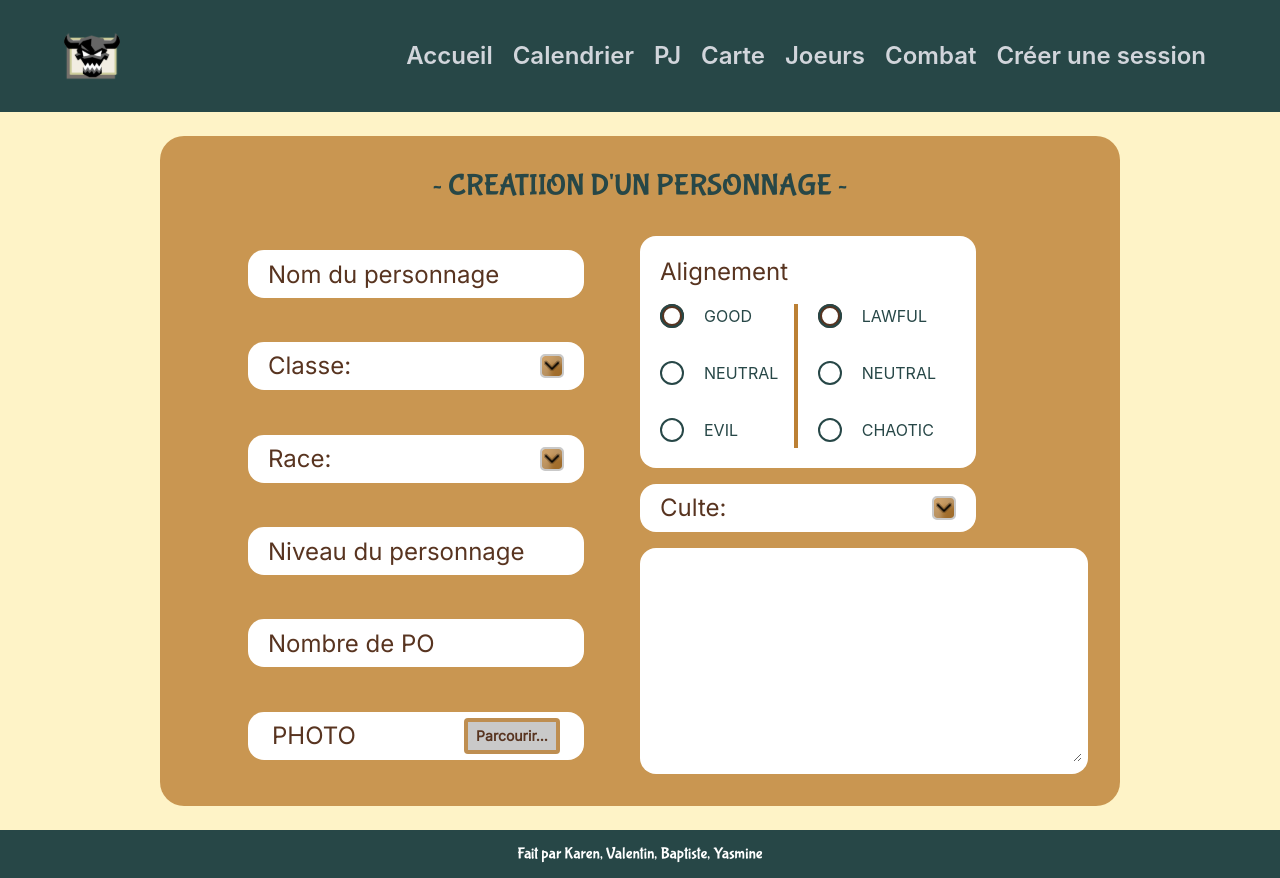
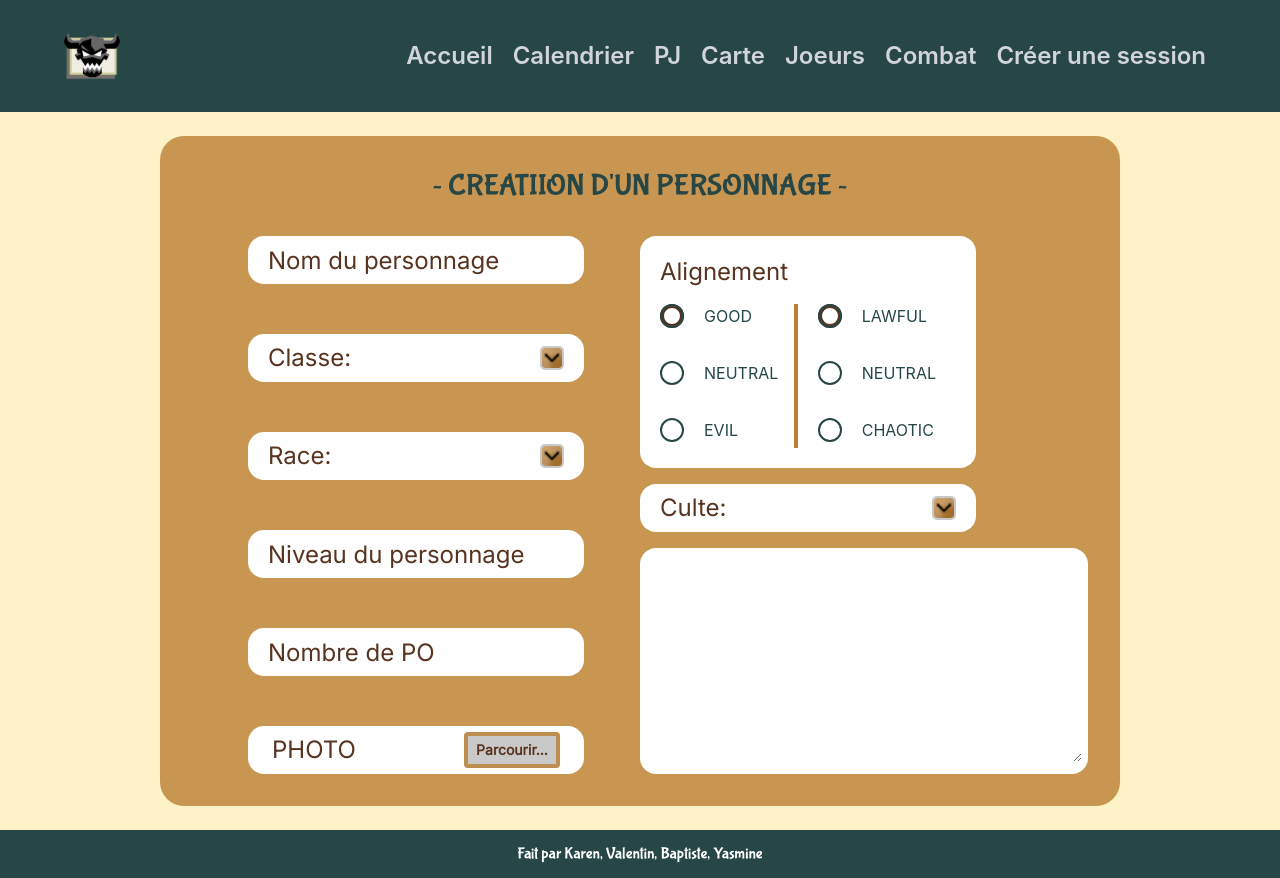
Before and after one commit to Enta12/lyssande, a React (Create React App) app in the folder front/: page /newPj in a window 1280 px wide. Built offline with nearby package versions, Linux system fonts and the light colour scheme.

Commit message:
fix(inputSelect): go to absolute

```diff
--- a/front/public/index.html
+++ b/front/public/index.html
@@ -1,5 +1,5 @@
 <!DOCTYPE html>
-<html class="bg-amber-100" lang="en">
+<html class="bg-swamp" lang="en">
   <head>
     <meta charset="utf-8" />
     <link rel="icon" href="%PUBLIC_URL%/favicon.ico" />
--- a/front/src/components/inputSelect.tsx
+++ b/front/src/components/inputSelect.tsx
@@ -33,7 +33,17 @@ const InputSelect = ({title, options, width= '3/4', height = '12'} : Props) => {
   }, [selectRef]);
 
   return (
-    <div className={`w-${width} text-brown text-center text-2xl font-inter`}>
+    <div
+      className={`
+        w-${width}
+        relative
+        text-brown
+        text-center
+        text-2xl
+        font-inter
+      `}
+      ref={selectRef}
+    >
       <div
         onClick={() => {
           setIsOpen(!isOpen);
@@ -58,6 +68,9 @@ const InputSelect = ({title, options, width= '3/4', height = '12'} : Props) => {
           alt="open select"
         />
       </div>
+      <div
+        className="absolute w-full z-20"
+      >
         {options.map((option, index) => <Option
           height={height}
           last={index===options.length-1}
@@ -68,6 +81,7 @@ const InputSelect = ({title, options, width= '3/4', height = '12'} : Props) => {
             selectAnOption(e);
           }}
         />)}
+      </div>
       <input readOnly type="hidden" value={optionSelected}/>
     </div>
   );
@@ -90,7 +104,6 @@ const Option = ({
 } : OptionProps) => {
   const classNames = display?
   `h-${height}
-  z-10
   border-t
   flex
   justify-center
--- a/front/src/pages/pj/addPj/addPj.tsx
+++ b/front/src/pages/pj/addPj/addPj.tsx
@@ -30,7 +30,7 @@ const AddPj = () => {
           flex
           flex-col
           gap-4
-          justify-around
+          justify-between
           items-center
           flex-1
         '>
```
Lines whose indentation alone changed are shown as unchanged.
